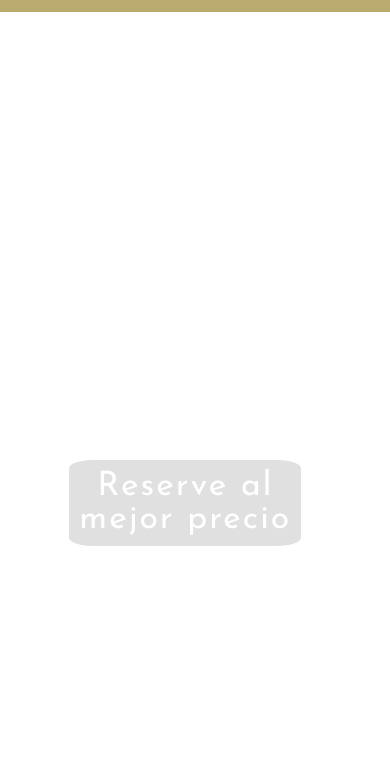
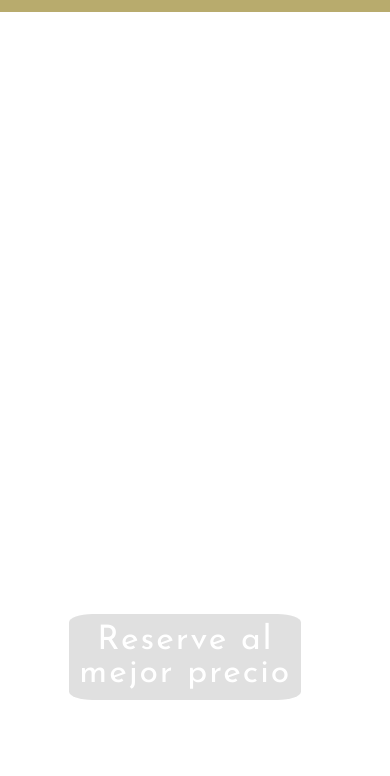
Before and after one commit to NicolassBacher/HotelPresidente-TPO, a plain HTML site: page index.html in a window 390 px wide. Shown: the part 68-844 px from the top of the page. Drawn offline with Linux system fonts and the light colour scheme; a web font is replaced by a local one.

Commit message:
version final 2

```diff
--- a/css/estilo.css
+++ b/css/estilo.css
@@ -87,11 +87,9 @@ header{
 
 .contenido-banner{
     font-family: 'Josefin Sans', sans-serif;
-    /* text-transform: uppercase; */
-
     display: flex;
     justify-content:flex-end;
-    align-items: center;
+    align-items: flex-end;
     width: 95%;
     height: 90%;
 }
@@ -101,7 +99,6 @@ header{
     background-color: rgba(0, 0, 0, 0.123);
     border-radius:10%;
     padding: 40px;
-    margin-top: 50vh;
     font-size:10vh;
     font-weight: 400;
     letter-spacing: 2px;
@@ -503,7 +500,6 @@ footer .red{
     }
     .contenido-banner h2{
         padding: 10px;
-        margin-top: 60vh;
         font-size: 8vh;
         text-align: center;
     }
@@ -627,7 +623,7 @@ footer .red{
         position:fixed;
         width: 100%;
         height: 100vh;
-        background-color:#D1CAAB;
+        background-color:#b8ab6d;
         right: -100%;
         top: 0;
         text-align: center;
@@ -654,7 +650,6 @@ footer .red{
 
     .contenido-banner h2{
         padding: 10px;
-        margin-top: 35vh;
         font-size: 4vh;
         text-align: center;
 
--- a/index.html
+++ b/index.html
@@ -92,8 +92,8 @@
 <!-- BANNER -->
         <section id="banner">
             <div class="contenido-banner">
-                <a href="#comienzo"><h2>Reserve al  <br> mejor precio</h2></a>
-            </div>
+                <div><a href="#comienzo"><h2>Reserve al  <br> mejor precio</h2></a>
+            </div></div>
         </section>
 
 <!-- INFO HOTEL -->
```
